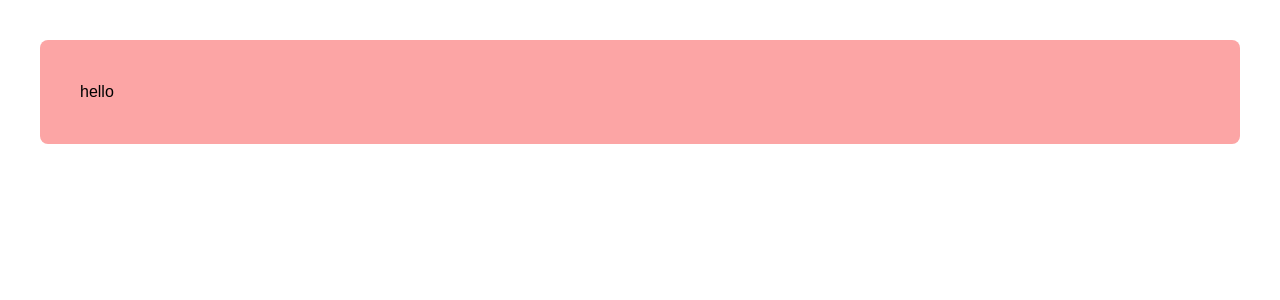
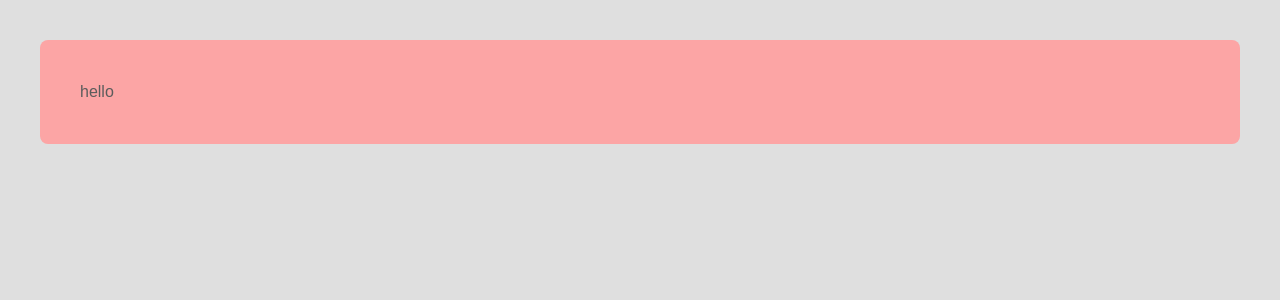
Before and after one commit to lumberdev/sum-it-up, a Next.js app: page / in a window 1280 px wide. Shown: the top 300 px of the page. Built offline with nearby package versions, Linux system fonts and the light colour scheme.

Commit message:
chore: add starter typography/colors to tailwind config

```diff
--- a/src/app/globals.css
+++ b/src/app/globals.css
@@ -1,11 +1,29 @@
 @tailwind base;
 @tailwind components;
 @tailwind utilities;
-@import url("https://fonts.googleapis.com/css2?family=Poppins&display=swap");
+@import url('https://fonts.googleapis.com/css2?family=Poppins&display=swap');
 
 @layer base {
-  html {
-    font-family: Poppin, sans-serif;
-    font-size: 16px;
-  }
+	html {
+		font-family: Poppin, sans-serif;
+		width: 100%;
+		height: auto;
+		min-height: 100vh;
+		box-sizing: border-box;
+	}
+
+	*,
+	*::before,
+	*::after {
+		box-sizing: inherit;
+	}
+
+	body {
+		width: 100%;
+		min-height: 100vh;
+		min-height: -webkit-fill-available;
+		height: auto;
+		background-color: #dfdfdf;
+		color: #5c5c5c;
+	}
 }
--- a/src/components/test.tsx
+++ b/src/components/test.tsx
@@ -1,5 +1,5 @@
 const TestComponent = () => {
-  return <div className="m-10 p-10 rounded-lg bg-red-300">hello</div>;
+	return <div className='bg-red-300 m-10 rounded-lg p-10'>hello</div>;
 };
 
 export default TestComponent;
--- a/tailwind.config.js
+++ b/tailwind.config.js
@@ -3,16 +3,25 @@ module.exports = {
 	content: [
 		// Path to all template files
 		// if using `src` directory:
-    "./src/**/*.{js,ts,jsx,tsx}",
+		'./src/**/*.{js,ts,jsx,tsx}',
 	],
 	theme: {
+		extend: {
 			fontSize: {
-      title: `2.6rem;`,
-      paragraph: `1.2rem;`,
+				heading1: `2.75rem`,
+				heading2: `2rem`,
+				heading3: `1.5rem`,
+				heading4: `1rem`,
+				paragraph: `0.875rem`,
 			},
-    extend: {
 			fontFamily: {
-        poppins: ["Poppins", "sans-serif"],
+				poppins: ['Poppins', 'sans-serif'],
+			},
+			colors: {
+				darkest: `#373737`,
+				dark: `#5C5C5C`,
+				medium: `#B4B4B4`,
+				lightest: `#CBCBCB`,
 			},
 		},
 	},
```
Lines whose indentation alone changed are shown as unchanged.
